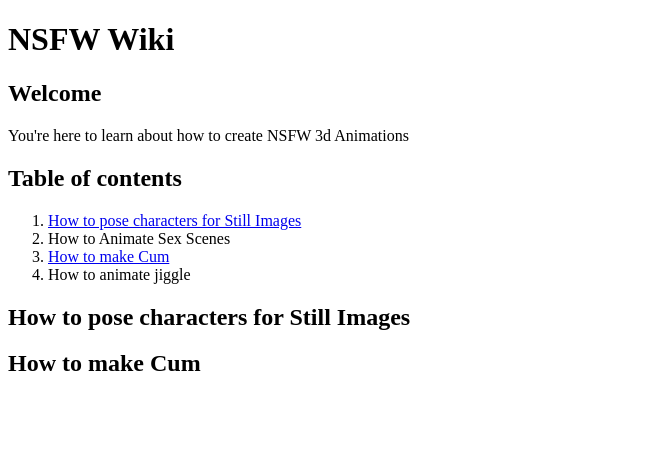
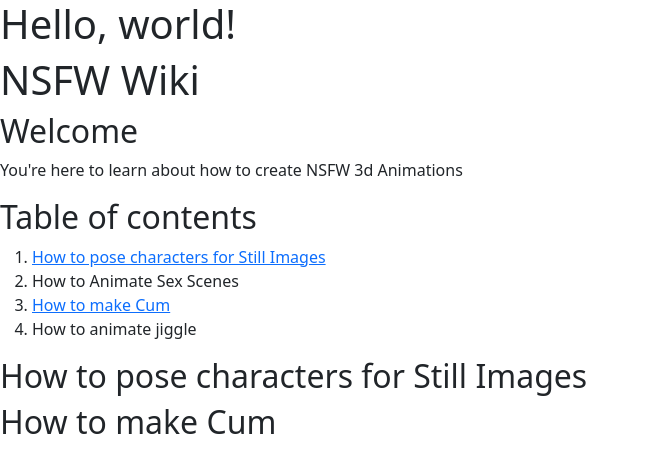
Before and after one commit to LODDetail/AnimNyan.github.io, a plain HTML site: page index.html in a window 1280 px wide. Shown: the whole page, without its empty margins (0-649 px from the left). Drawn offline with nearby package versions, Linux system fonts and the light colour scheme.

Commit message:
add bootstrap

```diff
--- a/index.html
+++ b/index.html
@@ -1,16 +1,35 @@
-<!DOCTYPE html>
-<html lang="en" dir="ltr">
+<!doctype html>
+<html lang="en">
   <head>
+    <!-- Required meta tags -->
     <meta charset="utf-8">
+    <meta name="viewport" content="width=device-width, initial-scale=1">
+
+    <!-- Bootstrap CSS -->
+    <link href="https://cdn.jsdelivr.net/npm/bootstrap@5.1.3/dist/css/bootstrap.min.css" rel="stylesheet" integrity="sha384-1BmE4kWBq78iYhFldvKuhfTAU6auU8tT94WrHftjDbrCEXSU1oBoqyl2QvZ6jIW3" crossorigin="anonymous">
+
     <title>NSFW Wiki</title>
   </head>
   <body>
+    <h1>Hello, world!</h1>
+
+    <!-- Optional JavaScript; choose one of the two! -->
+
+    <!-- Option 1: Bootstrap Bundle with Popper -->
+    <script src="https://cdn.jsdelivr.net/npm/bootstrap@5.1.3/dist/js/bootstrap.bundle.min.js" integrity="sha384-ka7Sk0Gln4gmtz2MlQnikT1wXgYsOg+OMhuP+IlRH9sENBO0LRn5q+8nbTov4+1p" crossorigin="anonymous"></script>
+
+    <!-- Option 2: Separate Popper and Bootstrap JS -->
+    <!--
+    <script src="https://cdn.jsdelivr.net/npm/@popperjs/core@2.10.2/dist/umd/popper.min.js" integrity="sha384-7+zCNj/IqJ95wo16oMtfsKbZ9ccEh31eOz1HGyDuCQ6wgnyJNSYdrPa03rtR1zdB" crossorigin="anonymous"></script>
+    <script src="https://cdn.jsdelivr.net/npm/bootstrap@5.1.3/dist/js/bootstrap.min.js" integrity="sha384-QJHtvGhmr9XOIpI6YVutG+2QOK9T+ZnN4kzFN1RtK3zEFEIsxhlmWl5/YESvpZ13" crossorigin="anonymous"></script>
+    -->
+
     <h1>NSFW Wiki</h1>
     <h2>Welcome</h2>
     <p>You're here to learn about how to create NSFW 3d Animations</p>
     <h2>Table of contents</h2>
     <ol>
-        <li><a href="stills.html">How to pose characters for Still Images</a></li>
+        <li><a href="https://animnyan.github.io/stills.html">How to pose characters for Still Images</a></li>
         <li>How to Animate Sex Scenes</li>
         <li><a href="cumTutorial">How to make Cum</a></li>
 
```
